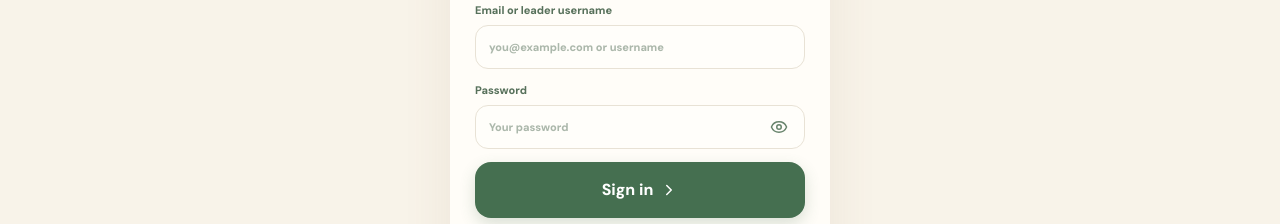
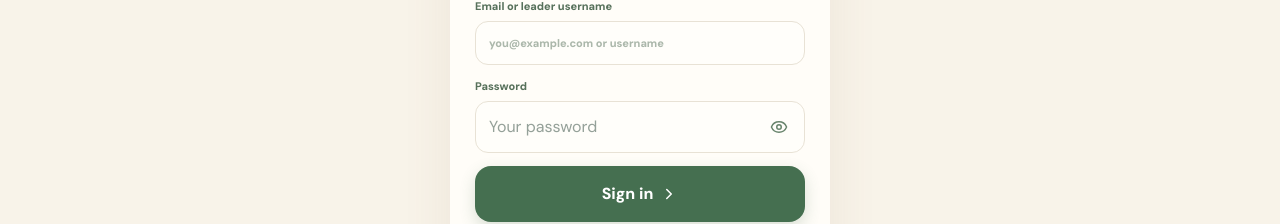
Before and after one commit to sahilmisalwar/NEXUS-team-registration-tracker-app, a Next.js app: page / in a window 1280 px wide. Shown: the part 383-607 px from the top of the page. Built offline with nearby package versions, Linux system fonts and the light colour scheme.

Commit message:
Keep password reveal controls accessible

```diff
--- a/app/NexusApp.tsx
+++ b/app/NexusApp.tsx
@@ -1,6 +1,6 @@
 "use client";
 
-import { useCallback, useEffect, useState } from "react";
+import { useCallback, useEffect, useId, useState } from "react";
 import { FunctionsHttpError, type Session } from "@supabase/supabase-js";
 import { ArrowLeft, Building2, ChevronRight, Edit3, Eye, EyeOff, Home, Leaf, LogOut, Plus, Search, Settings2, Trash2, UserRound, Users, X } from "lucide-react";
 import { Plant, stage } from "@/components/Plant";
@@ -29,7 +29,8 @@ function Progress({ value }: { value: number }) { return <div className="progres
 function Counter({ color, value, label }: { color: string; value: number; label: string }) { return <div className={`counter ${color}`}><strong>{value}</strong><span>{label}</span></div>; }
 function PasswordField({ label, value, onChange, placeholder, autoComplete, required = false, minLength, className = "" }: { label: string; value: string; onChange: (value: string) => void; placeholder?: string; autoComplete?: string; required?: boolean; minLength?: number; className?: string }) {
   const [visible, setVisible] = useState(false);
-  return <label className={className}>{label}<span className="password-wrap"><input type={visible ? "text" : "password"} value={value} onChange={e => onChange(e.target.value)} placeholder={placeholder} autoComplete={autoComplete} minLength={minLength} required={required} /><button type="button" className="password-toggle" aria-label={visible ? "Hide password" : "Show password"} aria-pressed={visible} onClick={() => setVisible(v => !v)}>{visible ? <EyeOff size={18} /> : <Eye size={18} />}</button></span></label>;
+  const id = useId();
+  return <div className={`password-field ${className}`}><label htmlFor={id}>{label}</label><span className="password-wrap"><input id={id} type={visible ? "text" : "password"} value={value} onChange={e => onChange(e.target.value)} placeholder={placeholder} autoComplete={autoComplete} minLength={minLength} required={required} /><button type="button" className="password-toggle" aria-label={visible ? "Hide password" : "Show password"} aria-pressed={visible} onClick={() => setVisible(v => !v)}>{visible ? <EyeOff size={18} /> : <Eye size={18} />}</button></span></div>;
 }
 
 export default function NexusApp() {
--- a/app/polish.css
+++ b/app/polish.css
@@ -11,6 +11,9 @@ button:not(:disabled){transition:transform .22s cubic-bezier(.22,1,.36,1),backgr
 @keyframes plant-reveal{from{opacity:0;transform:translateY(7px)}to{opacity:1;transform:translateY(0)}}@keyframes stem-grow{to{stroke-dashoffset:0}}@keyframes leaf-open{from{opacity:0;transform:scale(.35) rotate(-9deg)}to{opacity:1;transform:scale(1) rotate(0)}}@keyframes flower-open{from{opacity:0;transform:scale(.3) rotate(-18deg)}to{opacity:1;transform:scale(1) rotate(0)}}@keyframes petal-drift{0%{opacity:0;transform:translate(0,-6px) rotate(0)}15%{opacity:.8}75%{opacity:.8}100%{opacity:0;transform:translate(28px,145px) rotate(220deg)}}@keyframes toast-in{from{opacity:0;transform:translate(-50%,-10px)}to{opacity:1;transform:translate(-50%,0)}}
 @media(prefers-reduced-motion:reduce){*,*::before,*::after{animation-duration:.01ms!important;animation-iteration-count:1!important;transition-duration:.01ms!important;scroll-behavior:auto!important}}
 .app-error,.form-error{background:#fff0e9;color:#a05242;border:1px solid #e8c1b3;border-radius:13px;padding:11px 13px;font-size:12px;line-height:1.45;margin:12px 0}.app-error{display:flex;justify-content:space-between;gap:10px}.app-error button{color:inherit;background:none;font-weight:800}.form-info{font-size:12px;color:#456f50;background:#edf4e9;border-radius:13px;padding:10px}.loading-note{font-size:11px;color:#6a826f;text-align:center;margin:0 0 8px}.empty-card{background:#fffdf8;border:1px solid #eae3d7;border-radius:19px;padding:17px;text-align:center;font-size:13px;color:#6a826f}.empty-state{text-align:center;padding:70px 10px 20px}.empty-state p{color:#708774;font-size:13px}.college-create{display:flex;gap:8px;align-items:center}.college-create input{min-width:0;flex:1;border:1px solid #e5dfd3;background:#fffdf9;padding:13px;border-radius:14px;font-size:13px}.college-create .add-college{width:auto;white-space:nowrap;margin:0;border-style:solid}.college-card select{width:100%;border:0;background:transparent;color:#54735c;font-size:11px;margin-top:4px;outline-color:#a7bd91}.adjust input{width:48px;text-align:center;border:0;background:transparent;color:#294338;font-weight:800;appearance:textfield}.adjust input::-webkit-inner-spin-button,.adjust input::-webkit-outer-spin-button{-webkit-appearance:none;margin:0}button:disabled{opacity:.55;cursor:not-allowed}.field input:disabled{background:#f1eee6;color:#839187}.counter span{line-height:1.2;display:block;min-height:24px}
+.password-field label{display:block}
+.login-card .password-field{margin:13px 0;text-align:left}
+.login-card .password-field label{margin:0}
 .password-wrap{display:grid;position:relative}
 .password-wrap input{grid-area:1/1;padding-right:52px}
 .password-toggle{grid-area:1/1;justify-self:end;align-self:center;z-index:1;width:40px;height:40px;margin:7px 6px 0 0;display:grid;place-items:center;border-radius:11px;background:transparent;color:#68846c}
```
